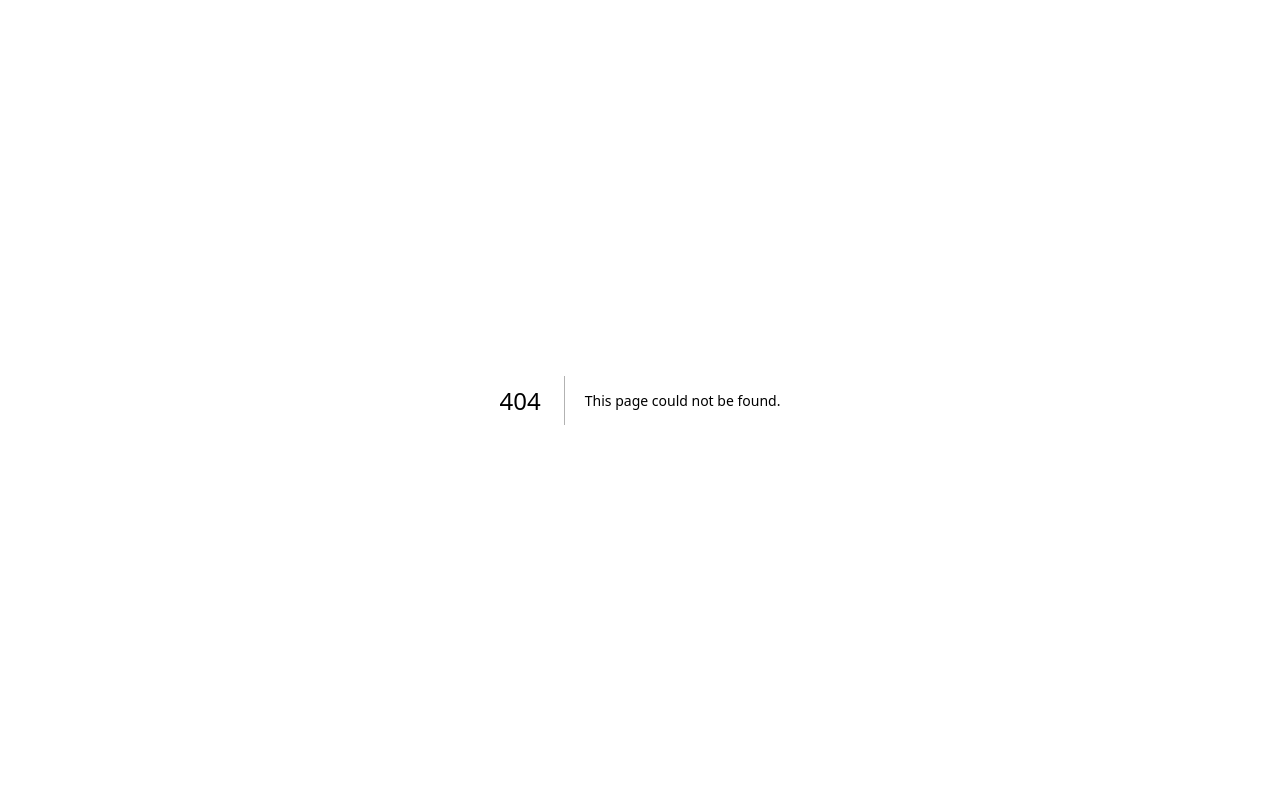
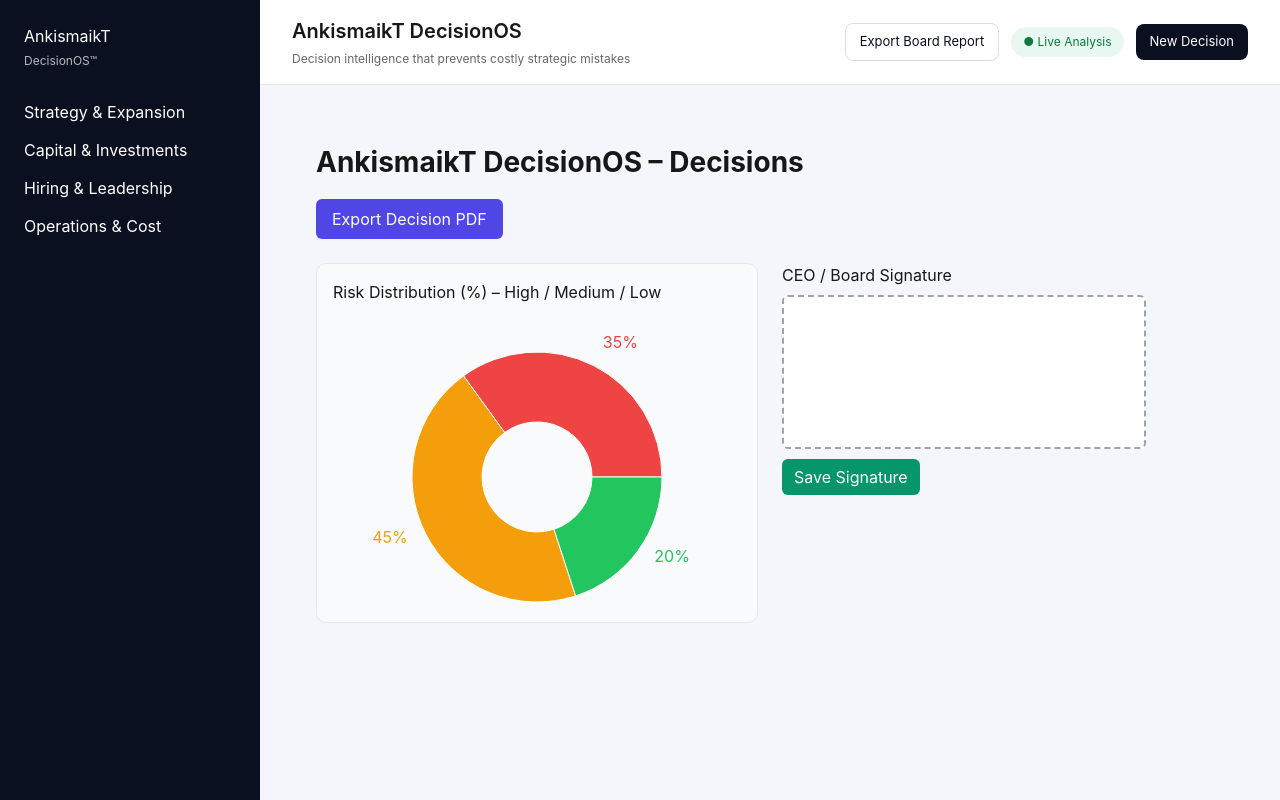
Before and after one commit to AnkismaikT/ankismaikt-decisionos, a Next.js app: page /dashboard/reports in a window 1280 px wide. Before the commit this address had no page. Built offline with nearby package versions, Linux system fonts and the light colour scheme.

Commit message:
Add reports page and export dashboard (stable working state)

```diff
--- /dev/null
+++ b/app/dashboard/reports/page.tsx
@@ -0,0 +1,5 @@
+import DecisionExportDashboard from "@/components/DecisionExportDashboard";
+
+export default function ReportsPage() {
+  return <DecisionExportDashboard />;
+}
--- /dev/null
+++ b/components/DecisionExportDashboard.tsx
@@ -0,0 +1,256 @@
+"use client";
+
+import React, { useEffect, useRef, useState } from "react";
+import dynamic from "next/dynamic";
+
+/* =====================================================
+   Recharts (client-only, forced color safe)
+===================================================== */
+const PieChart = dynamic(() => import("recharts").then(m => m.PieChart), { ssr: false });
+const Pie = dynamic(() => import("recharts").then(m => m.Pie), { ssr: false });
+const Cell = dynamic(() => import("recharts").then(m => m.Cell), { ssr: false });
+const Tooltip = dynamic(() => import("recharts").then(m => m.Tooltip), { ssr: false });
+const ResponsiveContainer = dynamic(
+  () => import("recharts").then(m => m.ResponsiveContainer),
+  { ssr: false }
+);
+
+/* =====================================================
+   Types
+===================================================== */
+type Decision = {
+  id: string;
+  title: string;
+  description: string;
+  createdAt: string;
+  risk: {
+    high: number;
+    medium: number;
+    low: number;
+  };
+};
+
+/* =====================================================
+   FORCED COLORS (NO GRAY POSSIBLE)
+===================================================== */
+const COLORS = {
+  high: "#ef4444",   // RED
+  medium: "#f59e0b", // AMBER
+  low: "#22c55e",    // GREEN
+};
+
+/* =====================================================
+   Component
+===================================================== */
+export default function DecisionExportDashboard() {
+  const [mounted, setMounted] = useState(false);
+  const [decision, setDecision] = useState<Decision | null>(null);
+  const canvasRef = useRef<HTMLCanvasElement | null>(null);
+  const [signature, setSignature] = useState<string | null>(null);
+
+  /* ---------- Mount ---------- */
+  useEffect(() => {
+    setMounted(true);
+  }, []);
+
+  /* ---------- Demo Data ---------- */
+  useEffect(() => {
+    if (!mounted) return;
+
+    setDecision({
+      id: "DEC-001",
+      title: "Equity Allocation – ABC Ltd",
+      description:
+        "Allocate capital into ABC Ltd based on quarterly breakout and volume expansion.",
+      createdAt: new Date().toISOString(),
+      risk: {
+        high: 35,
+        medium: 45,
+        low: 20,
+      },
+    });
+  }, [mounted]);
+
+  /* ---------- Signature Canvas ---------- */
+  useEffect(() => {
+    if (!mounted) return;
+
+    const canvas = canvasRef.current;
+    if (!canvas) return;
+
+    const ctx = canvas.getContext("2d");
+    if (!ctx) return;
+
+    ctx.lineWidth = 2;
+    ctx.lineCap = "round";
+    ctx.strokeStyle = "#111827";
+
+    let drawing = false;
+
+    const start = (e: MouseEvent) => {
+      drawing = true;
+      ctx.beginPath();
+      ctx.moveTo(e.offsetX, e.offsetY);
+    };
+
+    const draw = (e: MouseEvent) => {
+      if (!drawing) return;
+      ctx.lineTo(e.offsetX, e.offsetY);
+      ctx.stroke();
+    };
+
+    const stop = () => {
+      drawing = false;
+    };
+
+    canvas.addEventListener("mousedown", start);
+    canvas.addEventListener("mousemove", draw);
+    window.addEventListener("mouseup", stop);
+
+    return () => {
+      canvas.removeEventListener("mousedown", start);
+      canvas.removeEventListener("mousemove", draw);
+      window.removeEventListener("mouseup", stop);
+    };
+  }, [mounted]);
+
+  /* ---------- Guards ---------- */
+  if (!mounted) {
+    return <div style={{ padding: 40 }}>Loading Decision Dashboard…</div>;
+  }
+
+  if (!decision) {
+    return <div style={{ padding: 40 }}>No decision loaded</div>;
+  }
+
+  /* =====================================================
+     CHART DATA WITH INLINE COLORS (KEY FIX)
+  ===================================================== */
+  const chartData = [
+    { name: "High Risk", value: decision.risk.high, fill: COLORS.high },
+    { name: "Medium Risk", value: decision.risk.medium, fill: COLORS.medium },
+    { name: "Low Risk", value: decision.risk.low, fill: COLORS.low },
+  ];
+
+  const renderLabel = ({ percent }: { percent?: number }) =>
+    percent ? `${(percent * 100).toFixed(0)}%` : "";
+
+  /* ---------- PDF ---------- */
+  const exportPdf = async () => {
+    const { jsPDF } = await import("jspdf");
+
+    const pdf = new jsPDF();
+    pdf.setFontSize(14);
+    pdf.text("Decision Record", 10, 20);
+    pdf.text(`ID: ${decision.id}`, 10, 35);
+    pdf.text(`Title: ${decision.title}`, 10, 45);
+
+    if (signature) {
+      pdf.text("Authorized Signature:", 10, 65);
+      pdf.addImage(signature, "PNG", 10, 70, 60, 25);
+    }
+
+    pdf.save(`${decision.id}.pdf`);
+  };
+
+  /* =====================================================
+     UI
+  ===================================================== */
+  return (
+    <div style={{ maxWidth: 1100, margin: "0 auto", padding: 24 }}>
+      <h1 style={{ fontSize: 28, fontWeight: 700, marginBottom: 16 }}>
+        AnkismaikT DecisionOS – Decisions
+      </h1>
+
+      <button
+        onClick={exportPdf}
+        style={{
+          padding: "8px 16px",
+          background: "#4f46e5",
+          color: "#fff",
+          borderRadius: 6,
+          border: "none",
+          marginBottom: 24,
+          cursor: "pointer",
+        }}
+      >
+        Export Decision PDF
+      </button>
+
+      <div style={{ display: "grid", gridTemplateColumns: "1fr 1fr", gap: 24 }}>
+        {/* ================= Chart ================= */}
+        <div
+          style={{
+            height: 360,
+            padding: 16,
+            background: "#f9fafb",
+            border: "1px solid #e5e7eb",
+            borderRadius: 10,
+          }}
+        >
+          <h3 style={{ marginBottom: 10 }}>
+            Risk Distribution (%) – High / Medium / Low
+          </h3>
+
+          <ResponsiveContainer width="100%" height="100%">
+            <PieChart>
+              <Pie
+                data={chartData}
+                dataKey="value"
+                nameKey="name"
+                innerRadius={55}
+                outerRadius={125}
+                label={renderLabel}
+                labelLine={false}
+                isAnimationActive={true}
+              >
+                {chartData.map((entry, index) => (
+                  <Cell
+                    key={`cell-${index}`}
+                    fill={entry.fill}
+                    stroke="#ffffff"
+                    strokeWidth={2}
+                  />
+                ))}
+              </Pie>
+
+              <Tooltip formatter={(v: number) => `${v}%`} />
+            </PieChart>
+          </ResponsiveContainer>
+        </div>
+
+        {/* ================= Signature ================= */}
+        <div>
+          <h3 style={{ marginBottom: 8 }}>CEO / Board Signature</h3>
+          <canvas
+            ref={canvasRef}
+            width={360}
+            height={150}
+            style={{
+              border: "2px dashed #9ca3af",
+              background: "#ffffff",
+              borderRadius: 6,
+            }}
+          />
+          <button
+            onClick={() =>
+              canvasRef.current &&
+              setSignature(canvasRef.current.toDataURL("image/png"))
+            }
+            style={{
+              marginTop: 10,
+              padding: "6px 12px",
+              background: "#059669",
+              color: "#fff",
+              borderRadius: 6,
+              border: "none",
+              cursor: "pointer",
+            }}
+          >
+            Save Signature
+          </button>
+        </div>
+      </div>
+    </div>
+  );
+}
--- /dev/null
+++ b/next.config.js
@@ -0,0 +1,6 @@
+/** @type {import('next').NextConfig} */
+const nextConfig = {
+  reactStrictMode: true,
+};
+
+module.exports = nextConfig;
```
